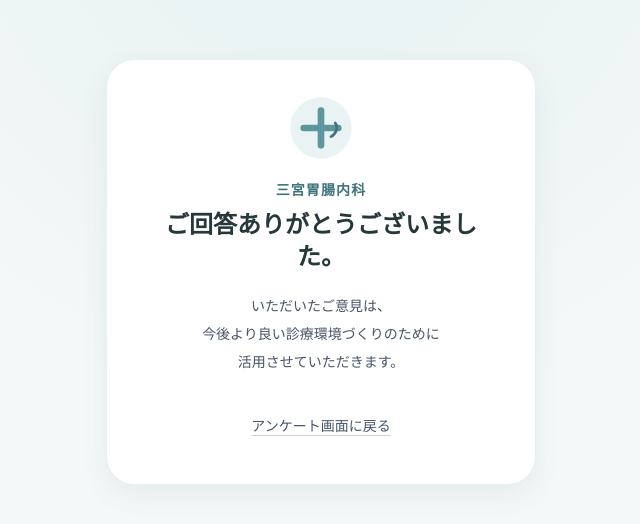
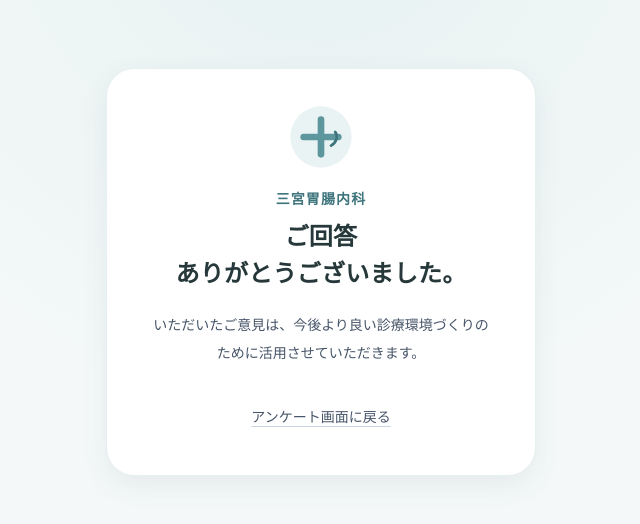
Before and after one commit to hiroyukimaekawa-lang/sannomiya-clinic-questionnaire, a Next.js app: page /thanks in a window 1280 px wide. Shown: the part 128-652 px from the top of the page, without its empty margins (319-959 px from the left). Built offline with nearby package versions, Linux system fonts and the light colour scheme; no server answers.

Commit message:
fix: improve Japanese typography
Apply shared Japanese typography rules across the questionnaire and Thanks page, add regression tests, and preserve the existing Google review eligibility behavior.

```diff
--- a/app/globals.css
+++ b/app/globals.css
@@ -7,5 +7,69 @@ html { overflow-x: hidden; scroll-behavior: smooth; }
 body { margin: 0; overflow-x: hidden; background: #f4f8f8; color: #26383a; }
 button, input, textarea { font: inherit; }
 ::selection { background: #cfe2e3; }
+
+.jp-copy,
+.jp-heading,
+.jp-ui-label,
+.intro-line {
+  line-break: strict;
+  word-break: normal;
+}
+
+.jp-copy,
+.intro-line {
+  overflow-wrap: break-word;
+  text-wrap: pretty;
+}
+
+.jp-heading,
+.jp-ui-label {
+  overflow-wrap: normal;
+  text-wrap: balance;
+}
+
+.keep-phrase {
+  display: inline-block;
+  white-space: nowrap;
+}
+
+@supports (word-break: auto-phrase) {
+  .jp-copy,
+  .jp-heading,
+  .jp-ui-label,
+  .intro-line {
+    word-break: auto-phrase;
+  }
+}
+
+.clinic-name { white-space: nowrap; }
 .intro-copy { max-width: 350px; margin-right: auto; margin-left: auto; line-break: strict; word-break: normal; overflow-wrap: normal; }
-.intro-line { display: block; text-wrap: balance; }
+.intro-line { display: block; }
+
+.thanks-title {
+  display: flex;
+  flex-wrap: wrap;
+  justify-content: center;
+  align-items: baseline;
+  font-size: clamp(20px, 6vw, 24px);
+  line-height: 1.55;
+  letter-spacing: .01em;
+}
+
+.thanks-title-phrase {
+  display: inline-block;
+  white-space: nowrap;
+}
+
+.thanks-lead,
+.review-copy {
+  max-width: 350px;
+  margin-right: auto;
+  margin-left: auto;
+}
+
+@media (max-width: 374px) {
+  .thanks-title { font-size: 19px; }
+  .thanks-lead,
+  .review-copy { max-width: 285px; }
+}
--- a/app/page.tsx
+++ b/app/page.tsx
@@ -65,22 +65,22 @@ export default function SurveyPage() {
         <header className="flex items-center justify-center gap-3 py-5">
           <ClinicMark className="h-10 w-10" />
           <div className="text-center">
-            <p className="text-lg font-bold tracking-[0.08em] text-primary-dark">三宮胃腸内科</p>
-            <p className="text-xs tracking-[0.12em] text-slate-500">内科・消化器内科</p>
+            <p className="clinic-name jp-heading text-lg font-bold tracking-[0.08em] text-primary-dark">三宮胃腸内科</p>
+            <p className="jp-copy text-xs tracking-[0.12em] text-slate-500">内科・消化器内科</p>
           </div>
         </header>
 
         <section className="mb-5 overflow-hidden rounded-[1.75rem] bg-primary px-6 py-9 text-center text-white shadow-card">
           <p className="mb-2 text-xs font-bold tracking-[0.24em] text-white/80">PATIENT QUESTIONNAIRE</p>
-          <h1 className="text-2xl font-bold tracking-[0.08em]">患者様アンケート</h1>
+          <h1 className="jp-heading text-2xl font-bold tracking-[0.08em]">患者様アンケート</h1>
           <div className="mx-auto my-5 h-px w-12 bg-white/55" />
-          <p className="intro-copy text-sm leading-7 text-white/95">
+          <p className="intro-copy jp-copy text-sm leading-7 text-white/95">
             <span className="intro-line">本日は三宮胃腸内科へご来院いただきありがとうございます。</span>
             <span className="intro-line">今後の診療・サービス改善のため、アンケートへのご協力をお願いいたします。</span>
           </p>
         </section>
 
-        <aside className="mb-6 rounded-2xl border border-primary/15 bg-white/85 px-5 py-4 text-sm leading-6 text-slate-600">
+        <aside className="jp-copy mb-6 rounded-2xl border border-primary/15 bg-white/85 px-5 py-4 text-sm leading-6 text-slate-600">
           <p className="font-bold text-primary-dark">匿名でご回答いただけます</p>
           <p>いただいた内容は、診療・サービス改善のために活用いたします。</p>
         </aside>
@@ -104,12 +104,12 @@ export default function SurveyPage() {
             );
           })}
 
-          {submitError && <p role="alert" className="rounded-xl bg-red-50 px-4 py-3 text-sm font-bold text-error">{submitError}</p>}
+          {submitError && <p role="alert" className="jp-copy rounded-xl bg-red-50 px-4 py-3 text-sm font-bold text-error">{submitError}</p>}
 
-          <button type="submit" disabled={submitting} className="min-h-14 w-full rounded-full bg-primary px-6 py-4 text-base font-bold text-white shadow-lg shadow-primary/20 transition hover:bg-primary-dark focus-visible:outline-none focus-visible:ring-2 focus-visible:ring-primary focus-visible:ring-offset-2 disabled:cursor-not-allowed disabled:opacity-60">
+          <button type="submit" disabled={submitting} className="jp-ui-label min-h-14 w-full rounded-full bg-primary px-6 py-4 text-base font-bold text-white shadow-lg shadow-primary/20 transition hover:bg-primary-dark focus-visible:outline-none focus-visible:ring-2 focus-visible:ring-primary focus-visible:ring-offset-2 disabled:cursor-not-allowed disabled:opacity-60">
             {submitting ? '送信しています…' : 'アンケートを送信する'}
           </button>
-          <p className="text-center text-xs leading-5 text-slate-500">回答の送信により個人を特定する情報は収集しません。</p>
+          <p className="jp-copy text-center text-xs leading-5 text-slate-500">回答の送信により個人を特定する情報は収集しません。</p>
         </form>
       </div>
     </main>
--- a/app/thanks/page.tsx
+++ b/app/thanks/page.tsx
@@ -20,22 +20,33 @@ export default function ThanksPage() {
     <main className="flex min-h-screen items-center justify-center bg-[radial-gradient(circle_at_top,#e6f1f1_0,#f4f8f8_34rem)] px-4 py-12">
       <section className="w-full max-w-[430px] rounded-[1.75rem] border border-primary/15 bg-white p-7 text-center shadow-card sm:p-9">
         <ClinicMark className="mx-auto mb-5 h-16 w-16" />
-        <p className="mb-2 text-sm font-bold tracking-[0.08em] text-primary-dark">三宮胃腸内科</p>
-        <h1 className="text-2xl font-bold text-ink">ご回答ありがとうございました。</h1>
-        <p className="mt-5 text-sm leading-7 text-slate-600">
-          いただいたご意見は、<br />今後より良い診療環境づくりのために<br />活用させていただきます。
+        <p className="clinic-name mb-2 text-sm font-bold tracking-[0.08em] text-primary-dark">三宮胃腸内科</p>
+        <h1 className="thanks-title jp-heading text-2xl font-bold text-ink">
+          <span className="thanks-title-phrase">ご回答</span>
+          <span className="thanks-title-phrase">ありがとうございました。</span>
+        </h1>
+        <p className="thanks-lead jp-copy mt-5 text-sm leading-7 text-slate-600">
+          いただいたご意見は、今後より良い診療環境づくりのために活用させていただきます。
         </p>
 
         {shouldShowReviewCta(clinicConfig.googleReviewUrl, isEligible) && (
           <div className="mt-7 border-t border-slate-100 pt-7">
-            <p className="mb-4 text-sm leading-6 text-slate-600">よろしければ、<br />Googleでもご感想をお聞かせください。</p>
-            <a href={clinicConfig.googleReviewUrl} target="_blank" rel="noopener noreferrer" className="inline-flex min-h-12 w-full items-center justify-center rounded-full bg-primary px-5 py-3 font-bold text-white transition hover:bg-primary-dark focus-visible:outline-none focus-visible:ring-2 focus-visible:ring-primary focus-visible:ring-offset-2">
+            <p className="review-copy jp-copy mb-4 text-sm leading-6 text-slate-600">
+              <span className="keep-phrase">よろしければ、</span>
+              Googleでもご感想をお聞かせください。
+            </p>
+            <a
+              href={clinicConfig.googleReviewUrl}
+              target="_blank"
+              rel="noopener noreferrer"
+              className="jp-ui-label inline-flex min-h-12 w-full items-center justify-center rounded-full bg-primary px-5 py-3 font-bold text-white transition hover:bg-primary-dark focus-visible:outline-none focus-visible:ring-2 focus-visible:ring-primary focus-visible:ring-offset-2"
+            >
               Googleで口コミを書く
             </a>
           </div>
         )}
 
-        <Link href="/" className="mt-7 inline-block rounded-full px-5 py-3 text-sm font-medium text-slate-600 underline decoration-slate-300 underline-offset-4">アンケート画面に戻る</Link>
+        <Link href="/" className="jp-ui-label mt-7 inline-block rounded-full px-5 py-3 text-sm font-medium text-slate-600 underline decoration-slate-300 underline-offset-4">アンケート画面に戻る</Link>
       </section>
     </main>
   );
--- a/components/ChoiceGroup.tsx
+++ b/components/ChoiceGroup.tsx
@@ -35,7 +35,7 @@ export function ChoiceGroup({ name, label, options, value, onChange, hasError }:
             <span className={`mr-3 flex h-5 w-5 shrink-0 items-center justify-center rounded-full border-2 ${selected ? 'border-primary' : 'border-slate-300'}`}>
               {selected && <span className="h-2.5 w-2.5 rounded-full bg-primary" />}
             </span>
-            {option}
+            <span className="jp-copy min-w-0">{option}</span>
           </label>
         );
       })}
--- a/components/QuestionCard.tsx
+++ b/components/QuestionCard.tsx
@@ -10,17 +10,17 @@ interface QuestionCardProps {
 export function QuestionCard({ title, required, error, children }: QuestionCardProps) {
   return (
     <section className="rounded-2xl border border-primary/15 bg-white p-5 shadow-card sm:p-6">
-      <div className="mb-5 flex flex-wrap items-baseline gap-1.5">
-        <h2 className="text-[15px] font-bold leading-7 text-ink sm:text-base">{title}</h2>
+      <div className="mb-5 flex flex-wrap items-baseline gap-x-1.5 gap-y-1">
+        <h2 className="jp-heading min-w-0 text-[15px] font-bold leading-7 text-ink sm:text-base">{title}</h2>
         {required ? (
-          <span className="text-xs font-bold text-error">※必須</span>
+          <span className="shrink-0 whitespace-nowrap text-xs font-bold text-error">※必須</span>
         ) : (
-          <span className="text-xs font-medium text-slate-500">任意</span>
+          <span className="shrink-0 whitespace-nowrap text-xs font-medium text-slate-500">任意</span>
         )}
       </div>
       {children}
       {error && (
-        <p className="mt-3 text-sm font-bold text-error" role="alert">
+        <p className="jp-copy mt-3 text-sm font-bold text-error" role="alert">
           {error}
         </p>
       )}
--- a/components/ScoreSelector.tsx
+++ b/components/ScoreSelector.tsx
@@ -38,9 +38,9 @@ export function ScoreSelector({ name, label, value, onChange, hasError }: ScoreS
         <span className="h-px flex-1 bg-gradient-to-r from-slate-200 to-primary/60" />
         <span className="text-xs text-primary">→</span>
       </div>
-      <div className="mt-1.5 flex justify-between text-xs font-medium text-slate-600">
-        <span>非常に不満</span>
-        <span>非常に満足</span>
+      <div className="jp-copy mt-1.5 flex justify-between gap-3 text-xs font-medium text-slate-600">
+        <span className="whitespace-nowrap">非常に不満</span>
+        <span className="whitespace-nowrap">非常に満足</span>
       </div>
     </div>
   );
```
Also changed, not shown: 1 other file (tests, documents, lock files or other folders).
